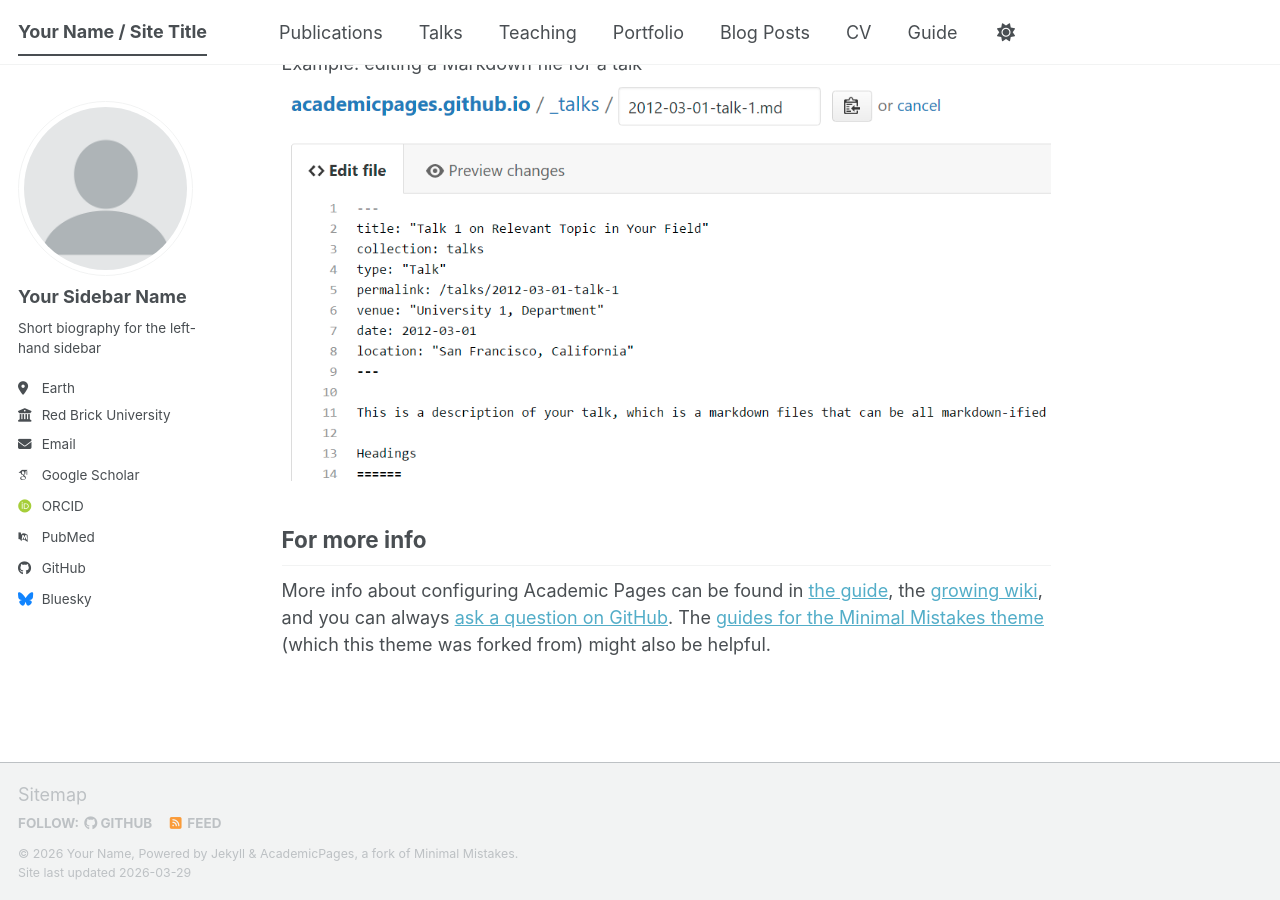
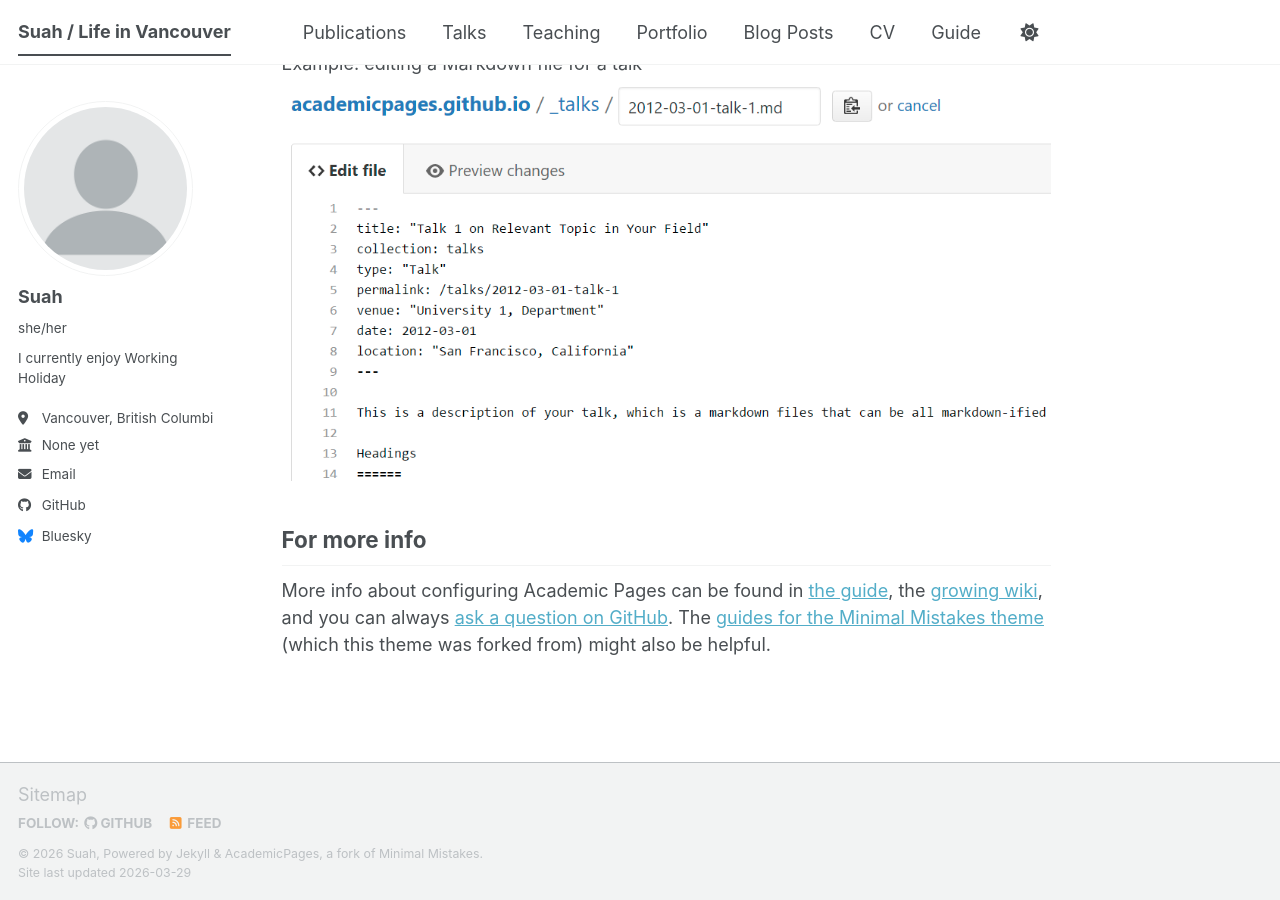
Before and after one commit to DevKnow/suah.github.io, a Jekyll site: the page built from _pages/about.md, in a window 1280 px wide and 900 px high, scrolled down 2720 px. Built offline with Jekyll 4.4.1, drawn with Linux system fonts in a browser that asks for light colours; some web fonts are replaced; a script bundle is joined from its source files by our own code; library files that are not in the unit come from our copies.

Commit message:
Update _config.yml

```diff
--- a/_config.yml
+++ b/_config.yml
@@ -9,14 +9,14 @@
 # Basic Site Settings
 locale                   : "en-US"
 site_theme               : "default" # The available themes options are "default", "air", "sunrise", "mint", "dirt" and "contrast"
-title                    : "Your Name / Site Title"
+title                    : "Suah / Life in Vancouver"
 title_separator          : "-"
-name                     : &name "Your Name"
+name                     : &name "Suah"
 description              : &description "Your Name's academic portfolio"   # Update this with a general description of your site, this is the default if not overridden by a page
-url                      : https://academicpages.github.io # The base hostname & protocol for your site e.g. "https://[your GitHub username].github.io",
+url                      : "https://devknow.github.io/suah.github.io" # The base hostname & protocol for your site e.g. "https://[your GitHub username].github.io",
                                                            # or if you already have some other page hosted on Github then use "https://[your GitHub username].github.io/[Your Repo Name]"
 baseurl                  : "" # the subpath of your site, e.g. "/blog"
-repository               : "academicpages/academicpages.github.io"
+repository               : "suah.github.io"
 
 # Site Author - The following control what appear as part of the author content on the side bar.
 #               If a field is blank the icon and link will not appear, otherwise it will be shown.
@@ -24,27 +24,27 @@ repository               : "academicpages/academicpages.github.io"
 author:
   # Biographic information
   avatar           : "profile.png"
-  name             : "Your Sidebar Name"
-  pronouns         : # example: "she/her"
-  bio              : "Short biography for the left-hand sidebar"
-  location         : "Earth"
-  employer         : "Red Brick University"
+  name             : "Suah"
+  pronouns         : "she/her"
+  bio              : "I currently enjoy Working Holiday"
+  location         : "Vancouver, British Columbia, Canada"
+  employer         : "None yet"
   uri              : # URL
-  email            : "none@example.org"
+  email            : "suah.lee.canada@gmail.com"
 
-  # Academic websites
-  academia         : # URL
-  arxiv            : # URL - Update with the correct link to your profile
-  googlescholar    : "https://scholar.google.com/citations?user=PS_CX0AAAAAJ"
-  inspire-hep      : # URL
-  impactstory      : # URL
-  orcid            : "https://orcid.org/yourorcidurl"
-  semantic         : # URL
-  ssrn             : # URL
-  pubmed           : "https://www.ncbi.nlm.nih.gov/pubmed/?term=john+snow"
-  researchgate     : # URL
-  scopus           : # URL
-  zotero           : # URL
+#  # Academic websites
+#  academia         : # URL
+#  arxiv            : # URL - Update with the correct link to your profile
+#  googlescholar    : "https://scholar.google.com/citations?user=PS_CX0AAAAAJ"
+#  inspire-hep      : # URL
+#  impactstory      : # URL
+#  orcid            : "https://orcid.org/yourorcidurl"
+ # semantic         : # URL
+ # ssrn             : # URL
+ # pubmed           : "https://www.ncbi.nlm.nih.gov/pubmed/?term=john+snow"
+ # researchgate     : # URL
+ # scopus           : # URL
+ # zotero           : # URL
 
 
   # Repositories and software development
```
